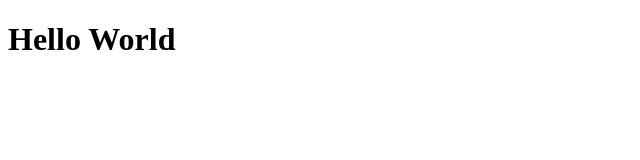
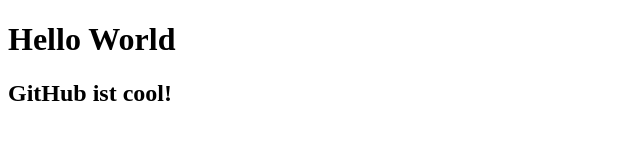
Before and after one commit to swillerscheid/workshop-git-sw, a plain HTML site: page index.html in a window 1280 px wide. Shown: the whole page, without its empty margins (0-640 px from the left). Drawn offline with Linux system fonts and the light colour scheme.

Commit message:
H2 hinzugefügt

```diff
--- a/index.html
+++ b/index.html
@@ -6,5 +6,6 @@
 </head>
 <body>
 <h1>Hello World</h1>
+<h2>GitHub ist cool!</h2>
 </body>
 </html>
```
